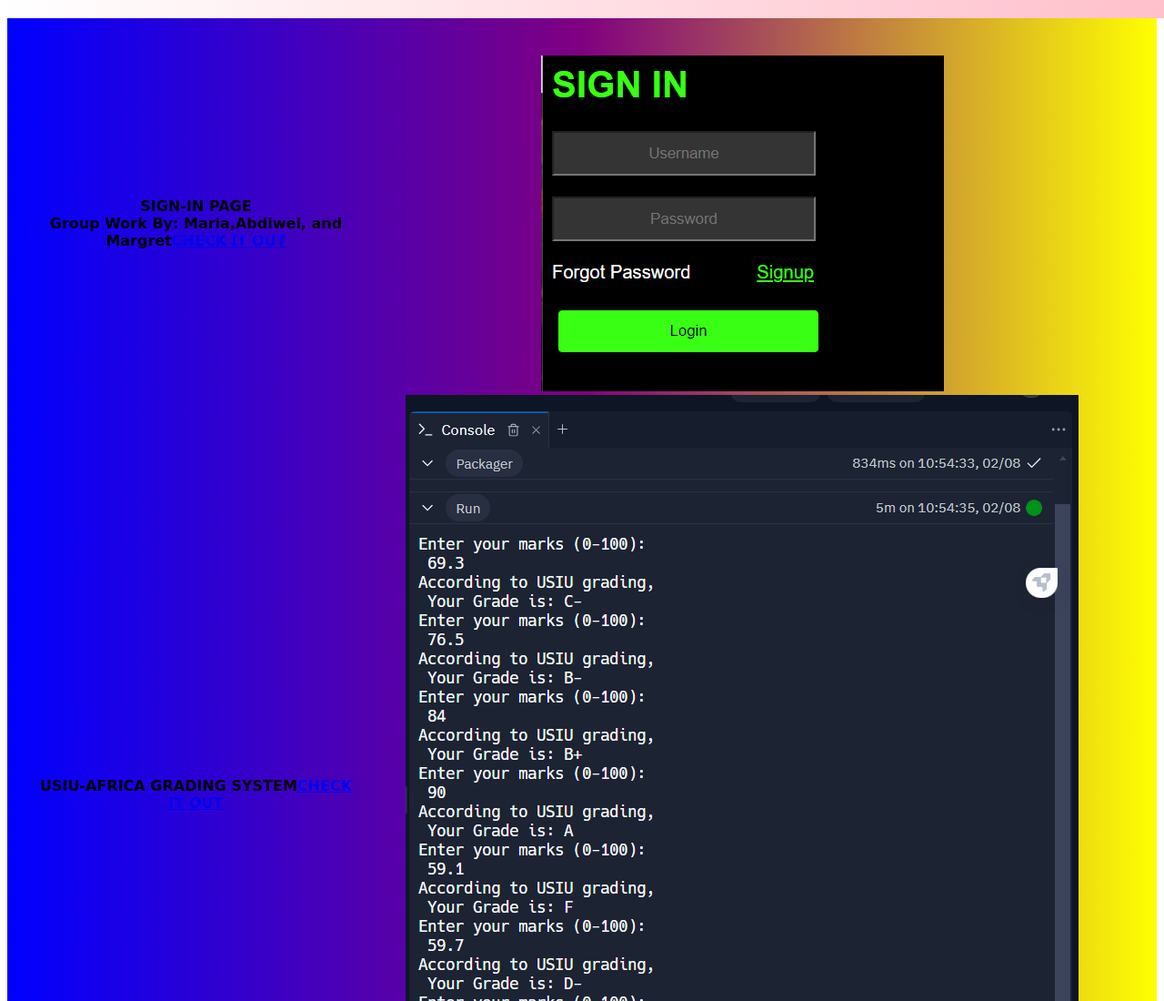
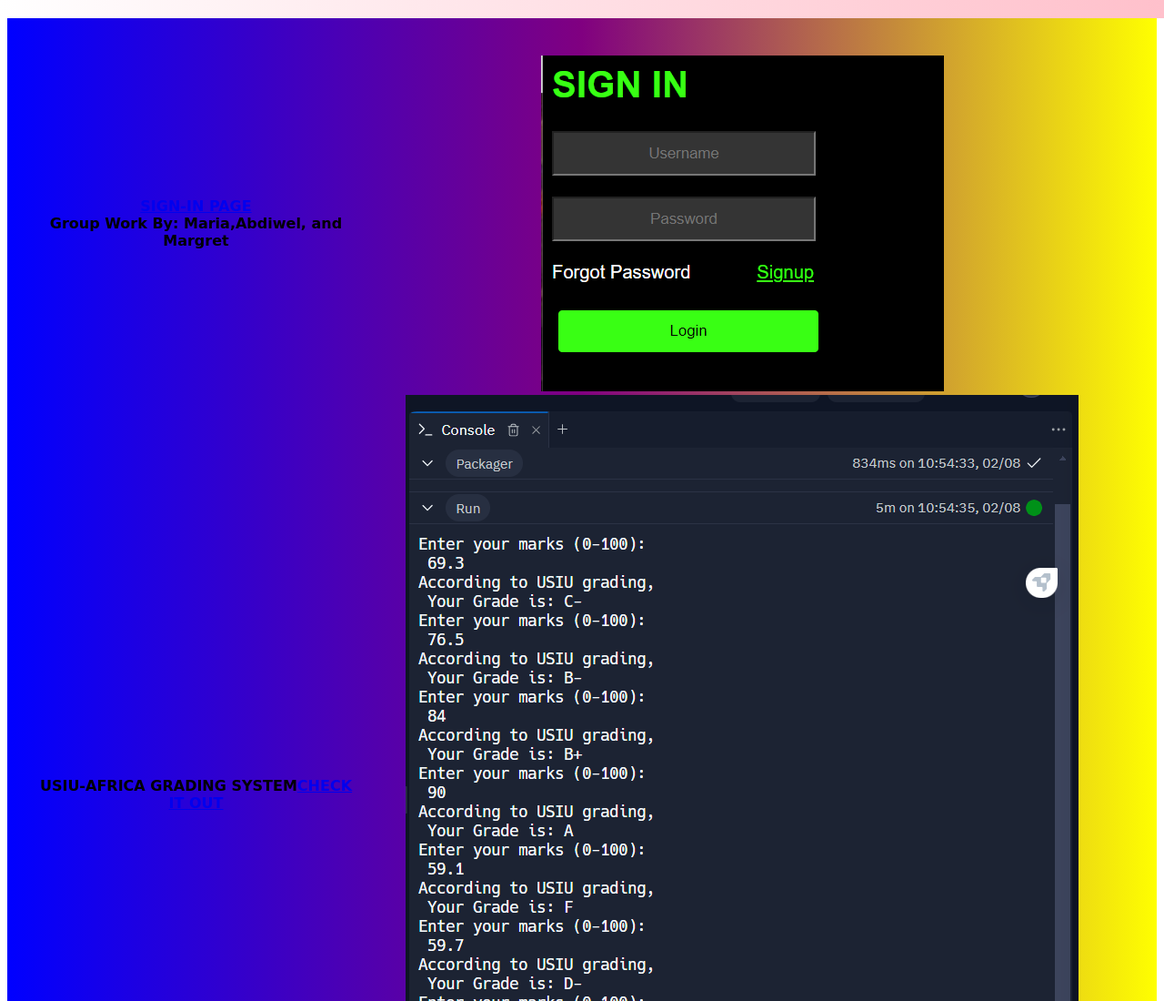
Before and after one commit to Maygreat-W/Margret.github.io, a plain HTML site: page myprojects.html in a window 1280 px wide. Shown: the top 1100 px of the page at 91% size. Drawn offline with Linux system fonts and the light colour scheme.

Commit message:
Update myprojects.html

```diff
--- a/myprojects.html
+++ b/myprojects.html
@@ -19,7 +19,7 @@ img {
     <div class="content">
     <table>
         <tr>
-            <td><b>SIGN-IN PAGE<br>Group Work By: Maria,Abdiwel, and Margret<a href="https://github.com/Maygreat-W/Margret.github.io/blob/main/SIGNIN.html">CHECK IT OUT</a></td>
+            <td><b><a href="https://github.com/Maygreat-W/Margret.github.io/blob/main/SIGNIN.html">SIGN-IN PAGE</a><br>Group Work By: Maria,Abdiwel, and Margret</td>
             <td><img src="Screenshot 2024-01-22 111836.png"></a></td>
 
         </tr>
```
